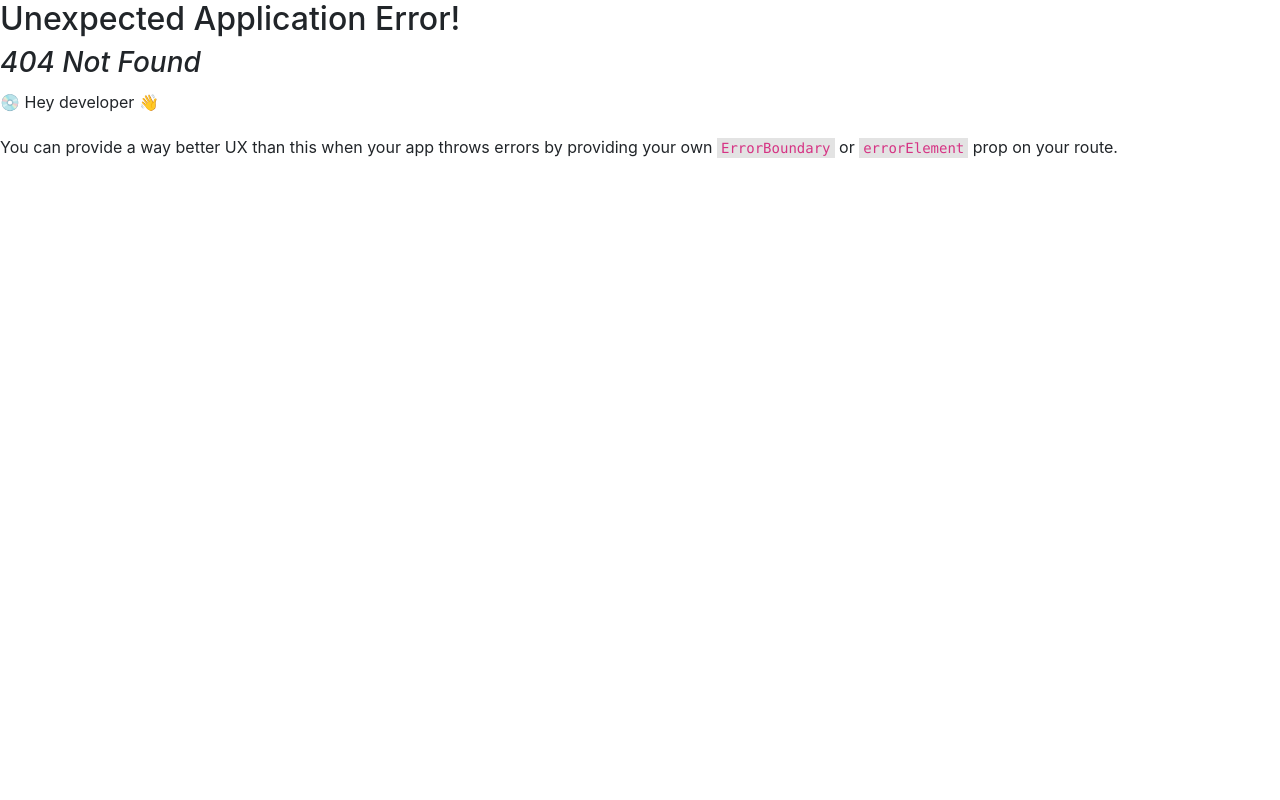
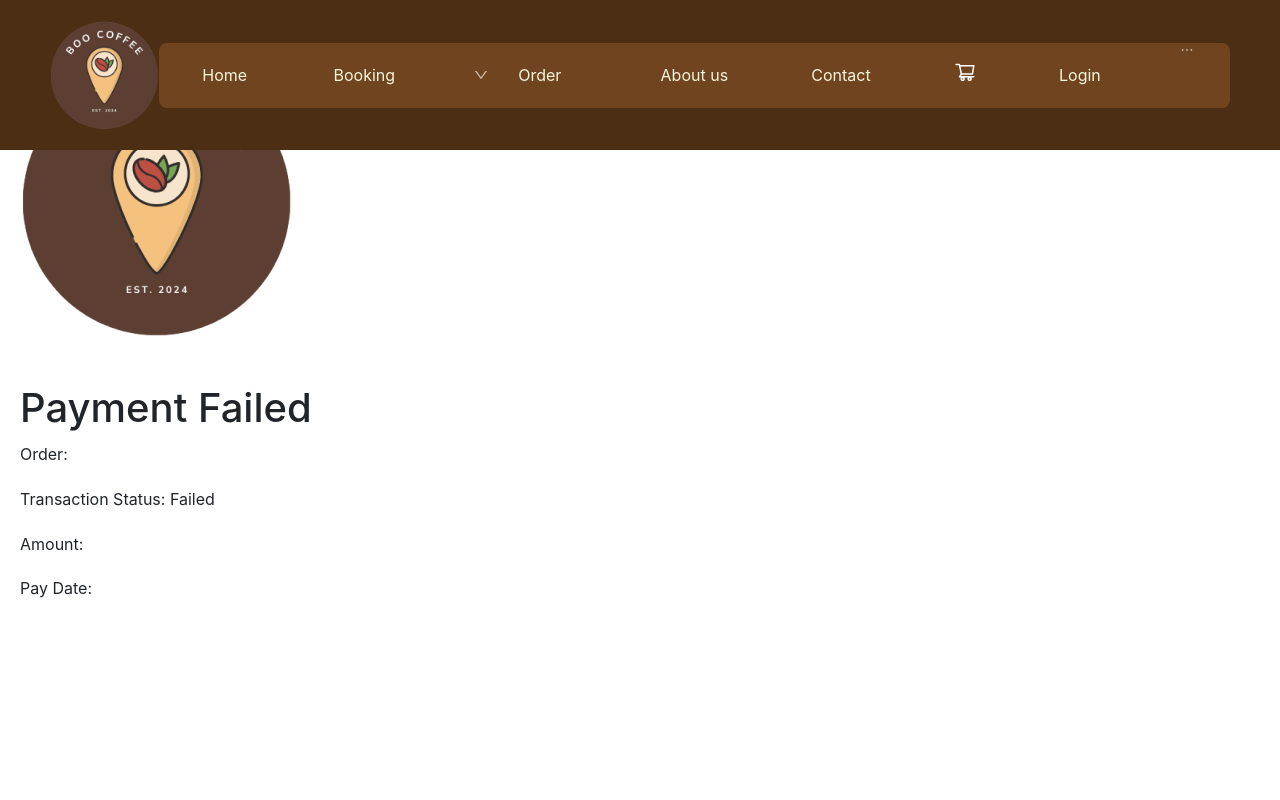
Before and after one commit to nhon8005/POD-Booking-System-Frontend, a React (Vite) app: page /payment in a window 1280 px wide. Before the commit this address had no page. Shown: the top 800 px of the page. Built offline with nearby package versions, Linux system fonts and the light colour scheme.

Commit message:
Fix Vnpay, show details payment

```diff
--- a/package.json
+++ b/package.json
@@ -26,7 +26,7 @@
     "react-dom": "^18.3.1",
     "react-icons": "^5.3.0",
     "react-redux": "^9.1.2",
-    "react-router-dom": "^6.26.2",
+    "react-router-dom": "^6.28.0",
     "react-toastify": "^10.0.5",
     "recharts": "^2.13.0",
     "redux-persist": "^6.0.0"
--- a/src/pages/payment/index.jsx
+++ b/src/pages/payment/index.jsx
@@ -1,11 +1,25 @@
-const PaymentPage = ({ response }) => {
-  const isSuccess = response?.status === 'success';
+import React from 'react';
+import { useLocation } from 'react-router-dom';
+import './index.css';
+import paymentBanner from '../../assets/logo.png';
+
+const PaymentPage = () => {
+  const location = useLocation();
+  const queryParams = new URLSearchParams(location.search);
+
+  const orderId = queryParams.get('OrderInfo');
+  const transactionStatus = queryParams.get('status') === '00' ? 'Successful' : 'Failed';
+  const amount = queryParams.get('Amount');
+  const payDate = queryParams.get('payDate');
 
   return (
-    <div>
-      <h1>{isSuccess ? 'Payment Successful' : 'Payment Failed'}</h1>
-      <p>{response?.message}</p>
-      {/* Add more details or actions based on the response */}
+    <div className="payment-container">
+      <img src={paymentBanner} alt="Payment Banner" className="payment-banner" />
+      <h1>Payment {transactionStatus}</h1>
+      <p>Order: {orderId}</p>
+      <p>Transaction Status: {transactionStatus}</p>
+      <p>Amount: {amount}</p>
+      <p>Pay Date: {payDate}</p>
     </div>
   );
 };
```
Also changed, not shown: src/App.jsx (+11 -3 lines), src/pages/order/index.jsx (deleted, +0 -60 lines), src/pages/payment/index.css (added), 1 other file (tests, documents, lock files or other folders).
